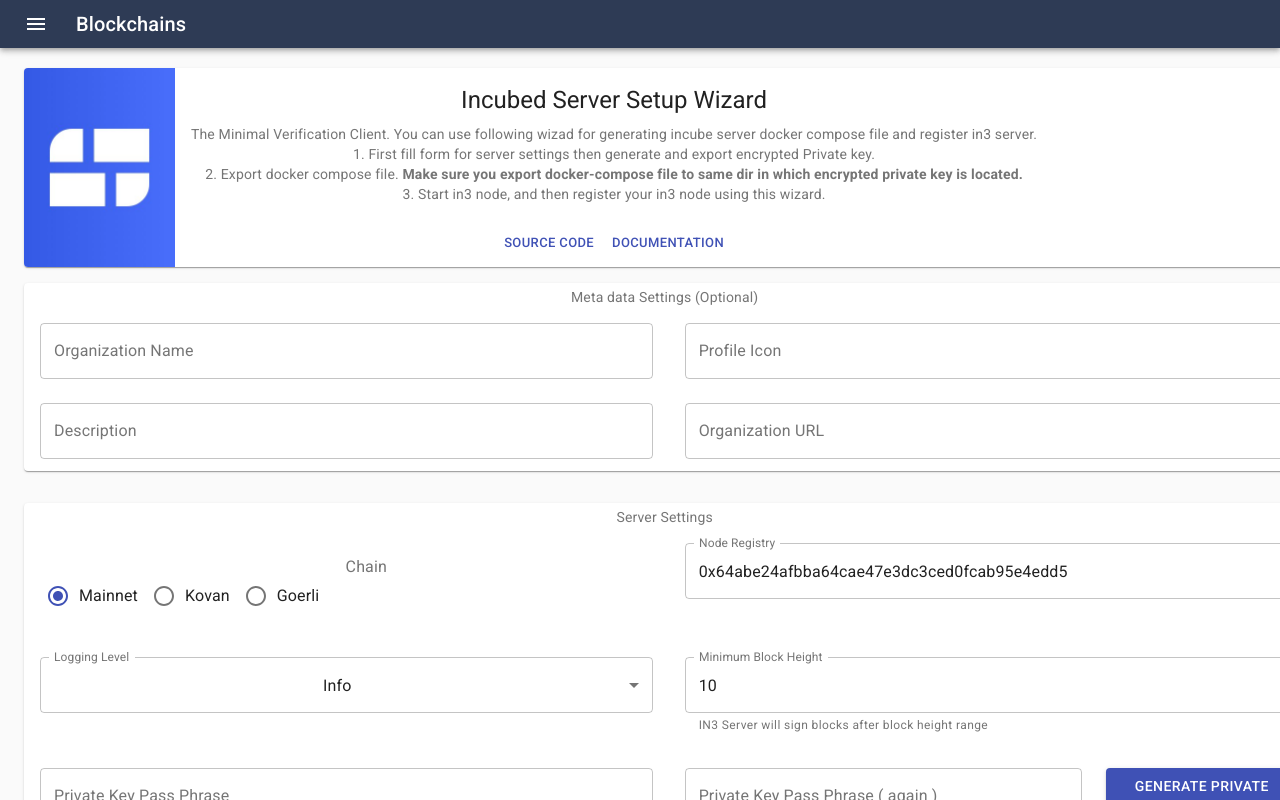
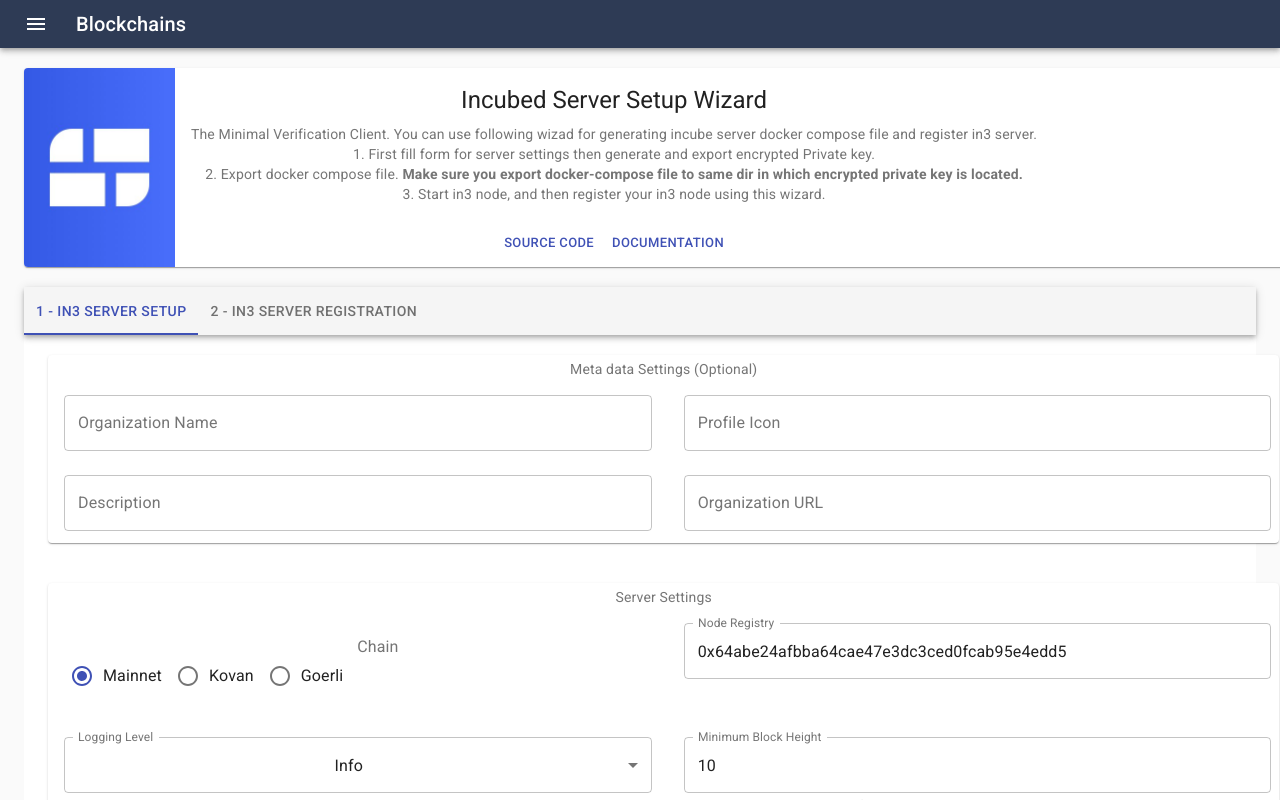
Before and after one commit to blockchainsllc/in3-server-setup-tool, a React (Create React App) app: page / in a window 1280 px wide. Shown: the top 800 px of the page. Built offline with nearby package versions, Linux system fonts and the light colour scheme.

Commit message:
App.js changes for multi component design

```diff
--- a/src/App.js
+++ b/src/App.js
@@ -38,7 +38,7 @@
 import AppBarComponent from './Components/AppBarComponent';
 import CssBaseline from '@material-ui/core/CssBaseline';
 import Container from '@material-ui/core/Container';
-import SettingsContainer from './Containers/SettingsContainer';
+import MainContainer from './Containers/MainContainer';
 import InfoFancyCardComponent from './Components/InfoFancyCardComponent';
 
 function App() {
@@ -52,7 +52,7 @@
           <br />
           <InfoFancyCardComponent></InfoFancyCardComponent>
           <br />
-          <SettingsContainer></SettingsContainer>
+          <MainContainer></MainContainer>
         </Container>
       </React.Fragment>
 
```
